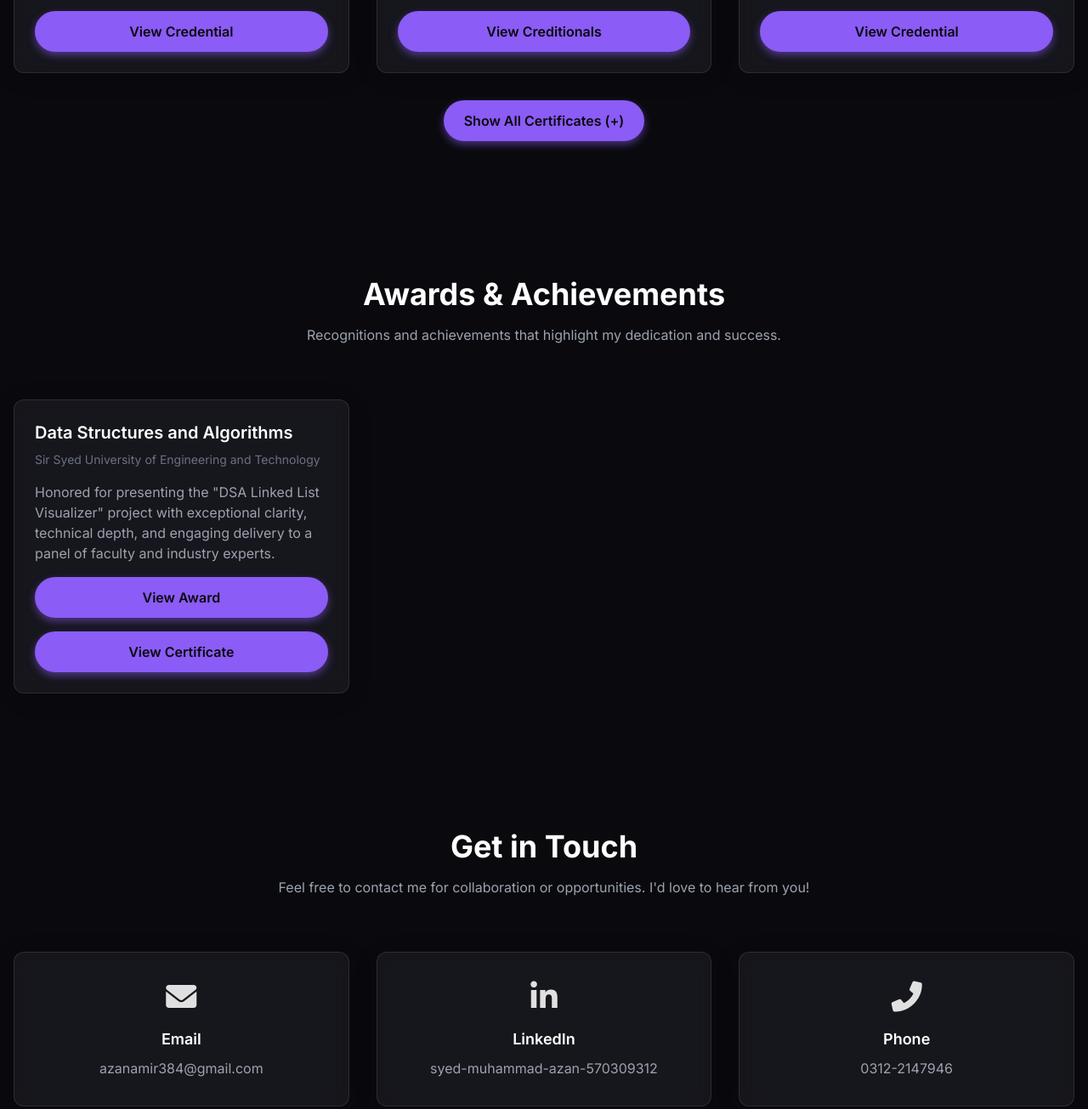
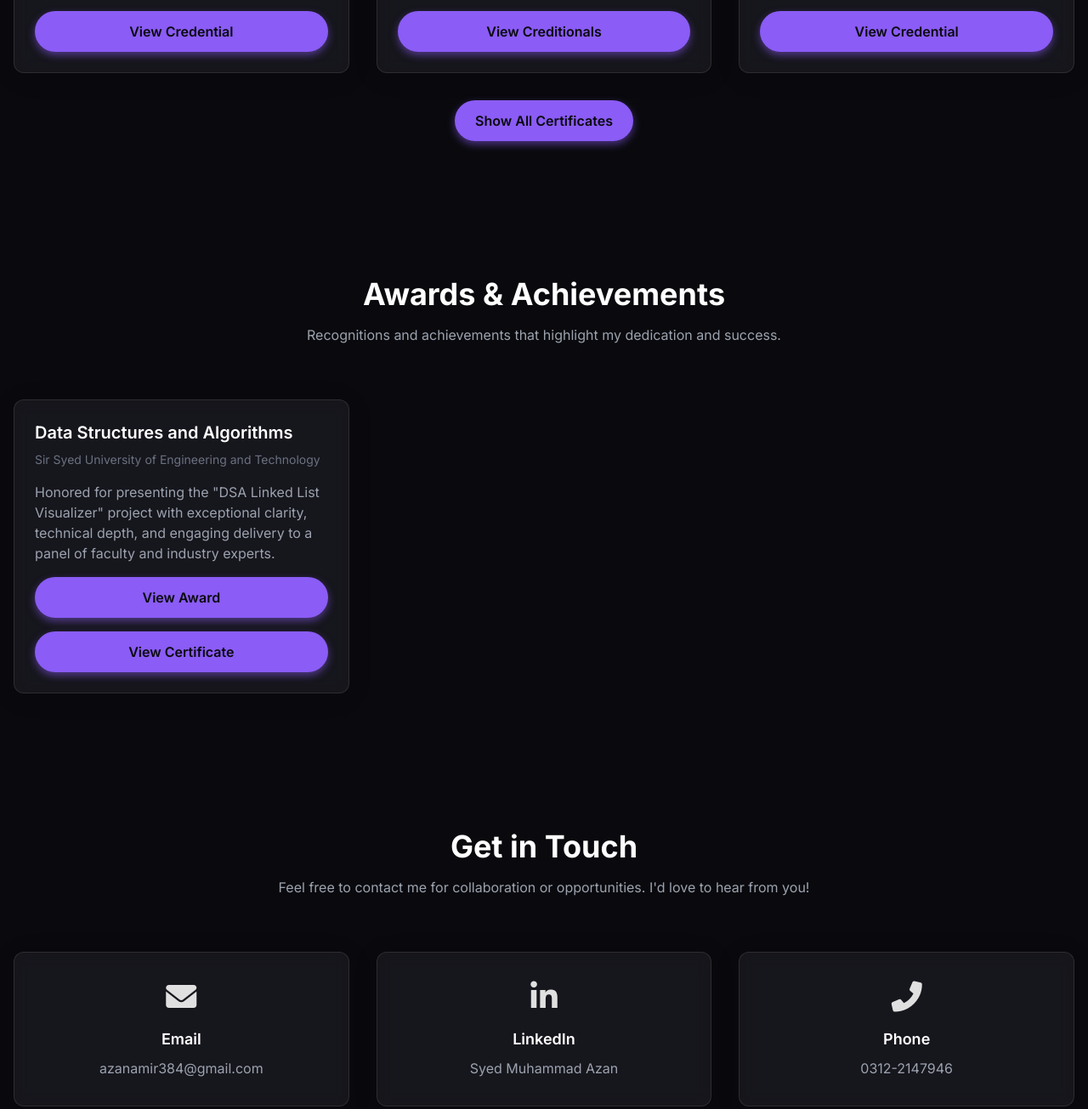
Before and after one commit to AZANAMIR272/Syed_Muhammad_Azan_Portfolio, a plain HTML site: page index.html in a window 1280 px wide. Shown: the part 8052-9357 px from the top of the page at 85% size. Drawn offline with nearby package versions, Linux system fonts and the light colour scheme; animation ran at ten frames a second.

Commit message:
Update index.html

```diff
--- a/index.html
+++ b/index.html
@@ -953,7 +953,7 @@ Excited to use these skills in future projects with best score
                 <!-- Button to show all certificates -->
                 <div class="text-center mt-8">
                     <button id="show-all-certs-btn" class="btn-primary">
-                        Show All Certificates (+)
+                        Show All Certificates
                     </button>
                 </div>
             </div>
@@ -969,7 +969,7 @@ Excited to use these skills in future projects with best score
                     </p>
                 </div>
                 <div class="grid grid-cols-1 md:grid-cols-2 lg:grid-cols-3 gap-8">
-                    <!-- Example Award Card 1 -->
+                    <!-- Award Card 1 -->
                     <div class="glass-card p-6 flex flex-col items-start animate-in">
                         <h3 class="text-white font-semibold text-xl mb-2">Data Structures and Algorithms</h3>
                         <p class="text-gray-500 text-sm mb-4">Sir Syed University of Engineering and Technology</p>
@@ -984,28 +984,6 @@ Excited to use these skills in future projects with best score
                             View Certificate
                         </button>
                     </div>
-                    <!-- Example Award Card 2
-                    <div class="glass-card p-6 flex flex-col items-start animate-in" style="transition-delay: 0.2s;">
-                        <h3 class="text-white font-semibold text-xl mb-2">Finalist at Inter-University Hackathon</h3>
-                        <p class="text-gray-500 text-sm mb-4">Hackathon 2023</p>
-                        <p class="text-gray-400 mb-4 flex-grow">
-                            Recognized for developing a novel solution for urban waste management using AI and a mobile application, securing a place in the top 10 out of 200 teams.
-                        </p>
-                        <button class="view-award-btn btn-primary mt-auto w-full text-center" data-award-src="https://placehold.co/800x600/2d3748/e2e8f0?text=Hackathon+Finalist+Award">
-                            View Award
-                        </button>
-                    </div>-->
-                    <!-- Example Award Card 3
-                    <div class="glass-card p-6 flex flex-col items-start animate-in" style="transition-delay: 0.4s;">
-                        <h3 class="text-white font-semibold text-xl mb-2">Best Student Presenter</h3>
-                        <p class="text-gray-500 text-sm mb-4">Annual Student Project Showcase</p>
-                        <p class="text-gray-400 mb-4 flex-grow">
-                            Honored for presenting the "DSA Linked List Visualizer" project with exceptional clarity, technical depth, and engaging delivery to a panel of faculty and industry experts.
-                        </p>
-                        <button class="view-award-btn btn-primary mt-auto w-full text-center" data-award-src="https://placehold.co/800x600/2d3748/e2e8f0?text=Best+Presenter+Award">
-                            View Award
-                        </button>
-                    </div> -->
                 </div>
             </div>
         </section>
@@ -1030,7 +1008,7 @@ Excited to use these skills in future projects with best score
                     <div class="glass-card p-8 text-center animate-in" style="transition-delay: 0.2s;">
                         <i class="fab fa-linkedin-in text-4xl text-accent-purple mb-4"></i>
                         <h3 class="text-white font-semibold text-lg mb-2">LinkedIn</h3>
-                        <a href="https://linkedin.com/in/syed-muhammad-azan-5703a9312" target="_blank" class="text-gray-400 hover:text-white transition-colors">syed-muhammad-azan-570309312</a>
+                        <a href="https://linkedin.com/in/syed-muhammad-azan-5703a9312" target="_blank" class="text-gray-400 hover:text-white transition-colors">Syed Muhammad Azan</a>
                     </div>
                     <div class="glass-card p-8 text-center animate-in" style="transition-delay: 0.4s;">
                         <i class="fas fa-phone-alt text-4xl text-accent-purple mb-4"></i>
```
